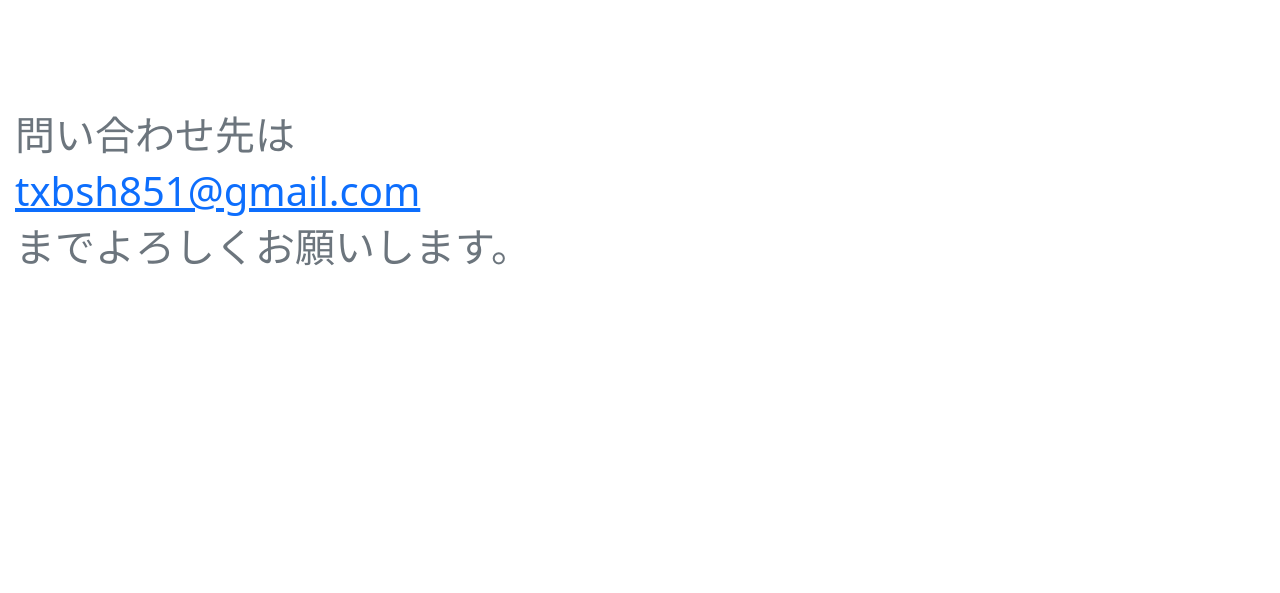
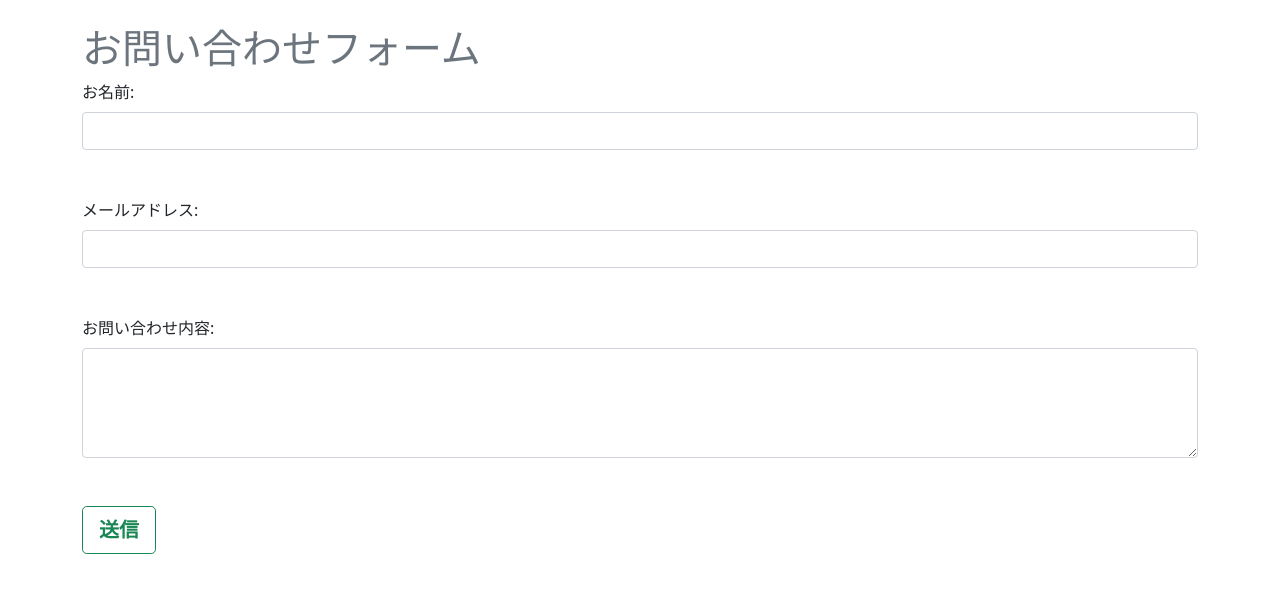
Before and after one commit to txbsh851-debug/KoyanHP, a Flask app: page /contact in a window 1280 px wide. Shown: the part 140-733 px from the top of the page. Run offline with Flask 3, Linux system fonts and the light colour scheme; some libraries are stand-ins or nearby versions.

Commit message:
Third Commit

```diff
--- a/app.py
+++ b/app.py
@@ -8,6 +8,11 @@ from werkzeug.security import generate_password_hash, check_password_hash
 import os
 from flask_bootstrap import Bootstrap
 from zoneinfo import ZoneInfo
+from flask_mail import Mail, Message
+from flask import Flask, request, render_template, redirect, url_for
+import smtplib
+from email.mime.text import MIMEText
+import config
 
 app = Flask(__name__)
 
@@ -31,7 +36,7 @@ def localize_callback(*args, **kwarg):
 login_manager.localize_callback = localize_callback
 
 # アップロードするフォルダのパスを設定
-UPLOAD_FOLDER = "static/img"
+UPLOAD_FOLDER = "./static/img"
 app.config["UPLOAD_FOLDER"] = UPLOAD_FOLDER
 
 # フォルダが存在しない場合は作成する
@@ -61,6 +66,38 @@ class User(UserMixin, db.Model):
 @login_manager.user_loader
 def load_user(user_id):
     return User.query.get(int(user_id))
+
+
+# Ymobile SMTPサーバーの設定
+#app.config["MAIL_SERVER"] = "ymobilesmtp.mail.yahoo.ne.jp"
+#app.config["MAIL_PORT"] = 587  # (SSL)
+#app.config["MAIL_USE_TLS"] = True  # TLSを使用する場合
+#app.config["MAIL_USE_SSL"] = False  # SSLを使用する場合
+#app.config["MAIL_USERNAME"] = "txbsh851@gmail.com"
+#app.config["MAIL_PASSWORD"] = "Koya!2357"  # Gmailのアプリパスワード
+#app.config["MAIL_DEFAULT_SENDER"] = ("Koya Takahashi", "txbsh851@gmail.com")
+
+# Gmail SMTPサーバーの設定
+app.config["MAIL_SERVER"] = "smtp.gmail.com"
+app.config["MAIL_PORT"] = 587  # (SSL)
+app.config["MAIL_USE_TLS"] = True  # TLSを使用する場合
+app.config["MAIL_USE_SSL"] = False  # SSLを使用する場合
+app.config["MAIL_USERNAME"] = "txbsh851@gmail.com"
+app.config["MAIL_PASSWORD"] = "sixw erwr swqo kacd"  # Gmailのアプリパスワード
+app.config["MAIL_DEFAULT_SENDER"] = ("Koya Takahashi", "txbsh851@gmail.com")
+
+mail = Mail(app)
+
+
+# メールを送る関数
+def send_email(to, subject, body):
+    msg = Message(subject, recipients=[to])
+    msg.body = body
+    try:
+        mail.send(msg)
+        print(f"{to} 宛にメールを送信しました。")
+    except Exception as e:
+        print(f"メール送信中にエラーが発生しました: {e}")
 
 
 @app.route("/", methods=["GET", "POST"])
@@ -154,9 +191,28 @@ def delete(id):
     return redirect("/")
 
 
-@app.route("/contact", methods=["GET"])
+@app.route("/contact", methods=["GET", "POST"])
 def contact():
-    return render_template("contact.html")
+    if request.method == "GET":
+        return render_template("contact.html")
+
+    elif request.method == "POST":
+        name = request.form.get("name")
+        email = request.form.get("email")
+        message = request.form.get("message")
+
+    return render_template("confirmation.html", name=name, email=email, message=message)
+
+
+@app.route("/go", methods=["POST"])
+def send_test_email():
+    name = request.form.get("name")
+    email = request.form.get("email")
+    message = request.form.get("message")
+    send_email(email, name, "送られたメッセージは\n"+message+"\nです。")
+    send_email("txbsh851@gmail.com", name, message)
+
+    return render_template("/success.html")
 
 
 if __name__ == "__main__":
--- a/static/css/style.css
+++ b/static/css/style.css
@@ -32,3 +32,10 @@ p {
   font-size: 19px; /* 20ピクセルで指定 */
   font-weight: lighter;
 }
+
+.bg01 {
+  background: url("../img/IMG_0442_1.jpg") no-repeat left bottom / contain;
+  background-size: 100% auto;
+  height: 900px;
+  padding: 10px;
+}
--- /dev/null
+++ b/static/img/desktop.ini
@@ -0,0 +1,2 @@
+[LocalizedFileNames]
+IMG_0442.JPG=@IMG_0442.JPG,0
--- a/templates/contact.html
+++ b/templates/contact.html
@@ -1,17 +1,15 @@
 {% extends "base.html" %}
-
-{%block content%}
-<div class="text-center">
-    <div class="card" style="width: 70rem; border-radius: 10px; padding:15px; border: none;">
-        <div class="my-text-container">
-            <br>
-            <br>
-            <br>
-            <br>
-            <h1 style="text-align:left">問い合わせ先は</h1>
-            <h1 style="text-align:left"><a href="mailto:txbsh851@gmail.com">txbsh851@gmail.com</a></h1>
-            <h1 style="text-align:left">までよろしくお願いします。</h1>
-      </div>
+{% block content %}
+    <div class="container mt-4">
+    <h1>お問い合わせフォーム</h1>
+    <form method="post">
+        <label for="name" class="form-label">お名前:</label><br>
+        <input type="text" id="name" name="name" required class="form-control"><br><br>
+        <label for="email" class="form-label">メールアドレス:</label><br>
+        <input type="email" id="email" name="email" required class="form-control"><br><br>
+        <label for="message" class="form-label">お問い合わせ内容:</label><br>
+        <textarea id="message" name="message" class="form-control" rows="4" required></textarea><br><br>
+        <button type="submit" role=button class="btn btn-outline-success btn-lg fw-bold">送信</button>
+    </form>
     </div>
-</div>
 {% endblock %}
--- /dev/null
+++ b/templates/success.html
@@ -0,0 +1,6 @@
+{% extends "base.html" %}
+{% block content %}
+    <h1>お問い合わせ送信完了</h1>
+    <h5>お問い合わせいただきありがとうございます。</h5>
+    <a href="/" role=button class="btn btn-outline-success">Home</a>
+{% endblock %}
--- a/templates/update.html
+++ b/templates/update.html
@@ -4,11 +4,13 @@
 <div class="container">
 <h1>編集画面</h1>
 <form method="POST">
+    <img src= {{ post.img_name }} alt="画像ファイル" width="300" style="padding: 20px 0 20px 0;">
+    <br>
     <label for="title" class="form-label">タイトル</label>
     <input type="text" name="title" value={{ post.title }} class="form-control">
     <label for="body" class="form-label">内容</label>
     <input type="text" name="body" value={{ post.body}} class="form-control">
-    <img src= {{ post.img_name }} alt={{ post.img_name }} width=100>
+    <!--<input type="file" name="file" class="form-control">-->
     <br>
     <input type ="submit" value="編集" class="btn btn-primary">
 </form>
```
Also changed, not shown: templates/confirmation.html (added, +20 -0 lines), templates/index.html (+8 -0 lines), instance/blog.db, static/img/IMG_0442.jpg, static/img/IMG_0442_1.jpg (added).
